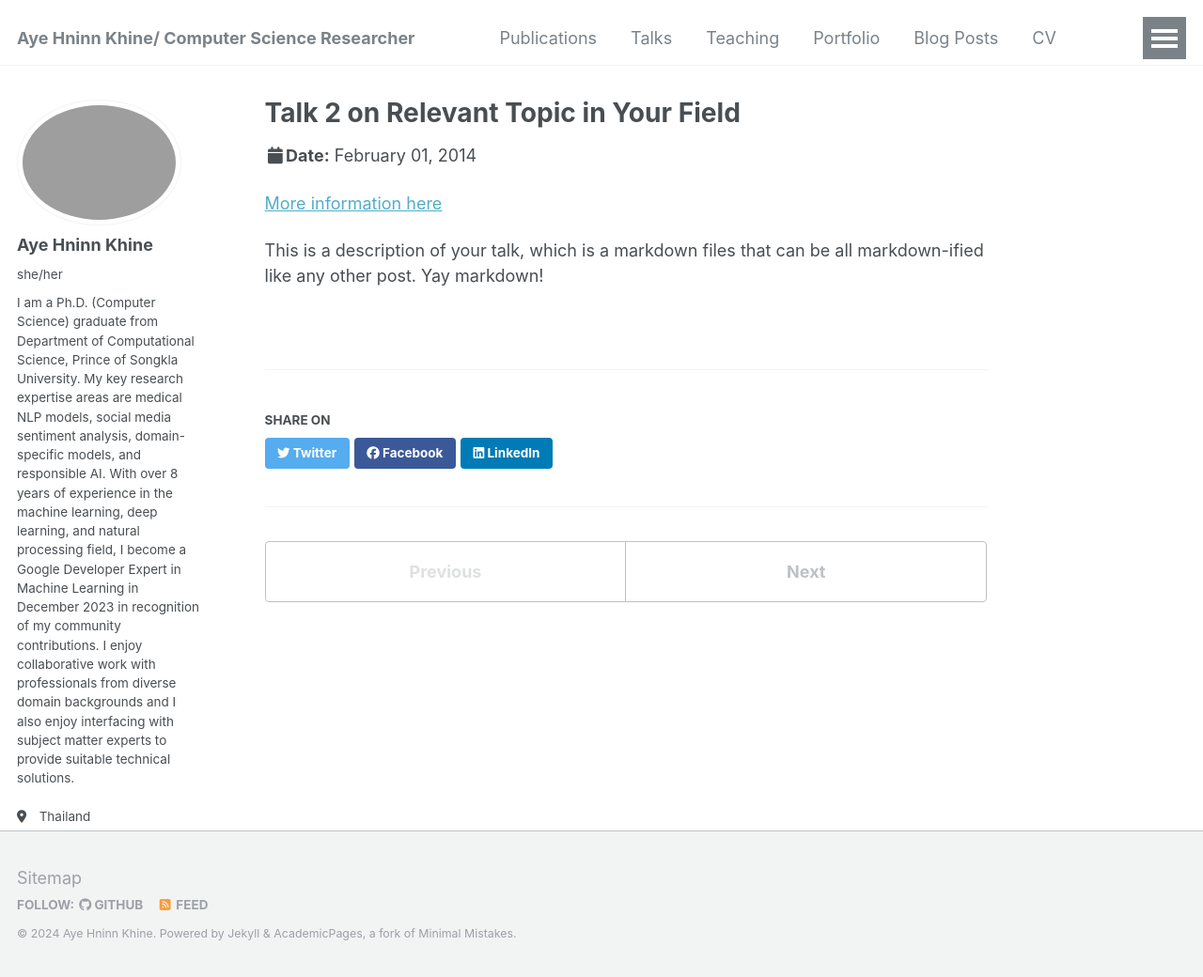
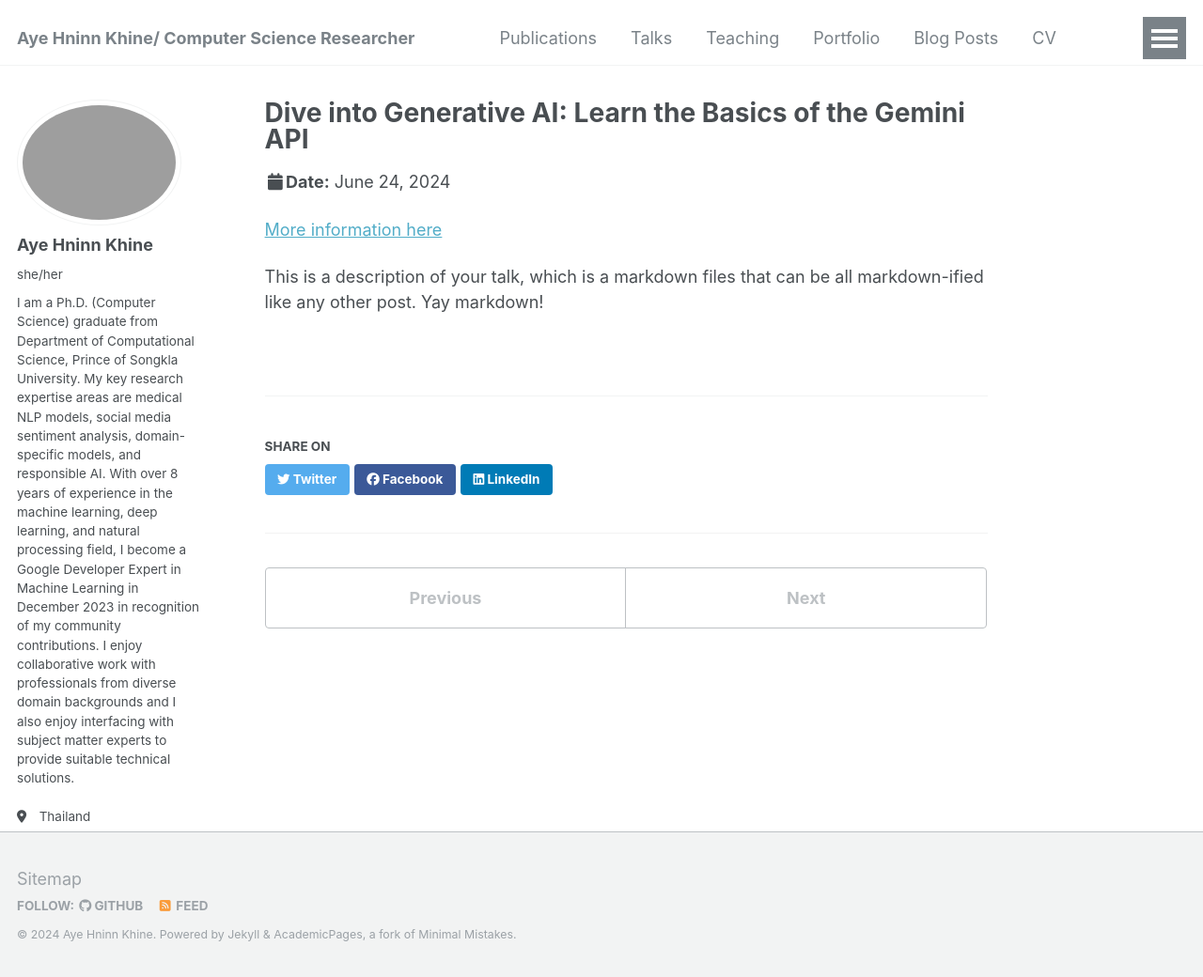
Before and after one commit to ayehninnkhine/ayehninnkhine.github.io, a Jekyll site: the page built from _talks/2014-02-01-talk-2.md, in a window 1280 px wide and 1040 px high. Shown: the whole window at 94% size. Built offline with Jekyll 4.4.1, drawn with Linux system fonts in a browser that asks for light colours; some web fonts are replaced.

Commit message:
Update 2014-02-01-talk-2.md

```diff
--- a/_talks/2014-02-01-talk-2.md
+++ b/_talks/2014-02-01-talk-2.md
@@ -1,11 +1,11 @@
 ---
-title: "Talk 2 on Relevant Topic in Your Field"
+title: "Dive into Generative AI: Learn the Basics of the Gemini API"
 collection: talks
 type: "Talk"
 permalink: /talks/2014-02-01-talk-2
-venue: "London School of Testing"
-date: 2014-02-01
-location: "London, UK"
+venue: "Google Developer Community Online"
+date: 2024-06-24
+location: "Online"
 ---
 
 [More information here](http://example2.com)
```
